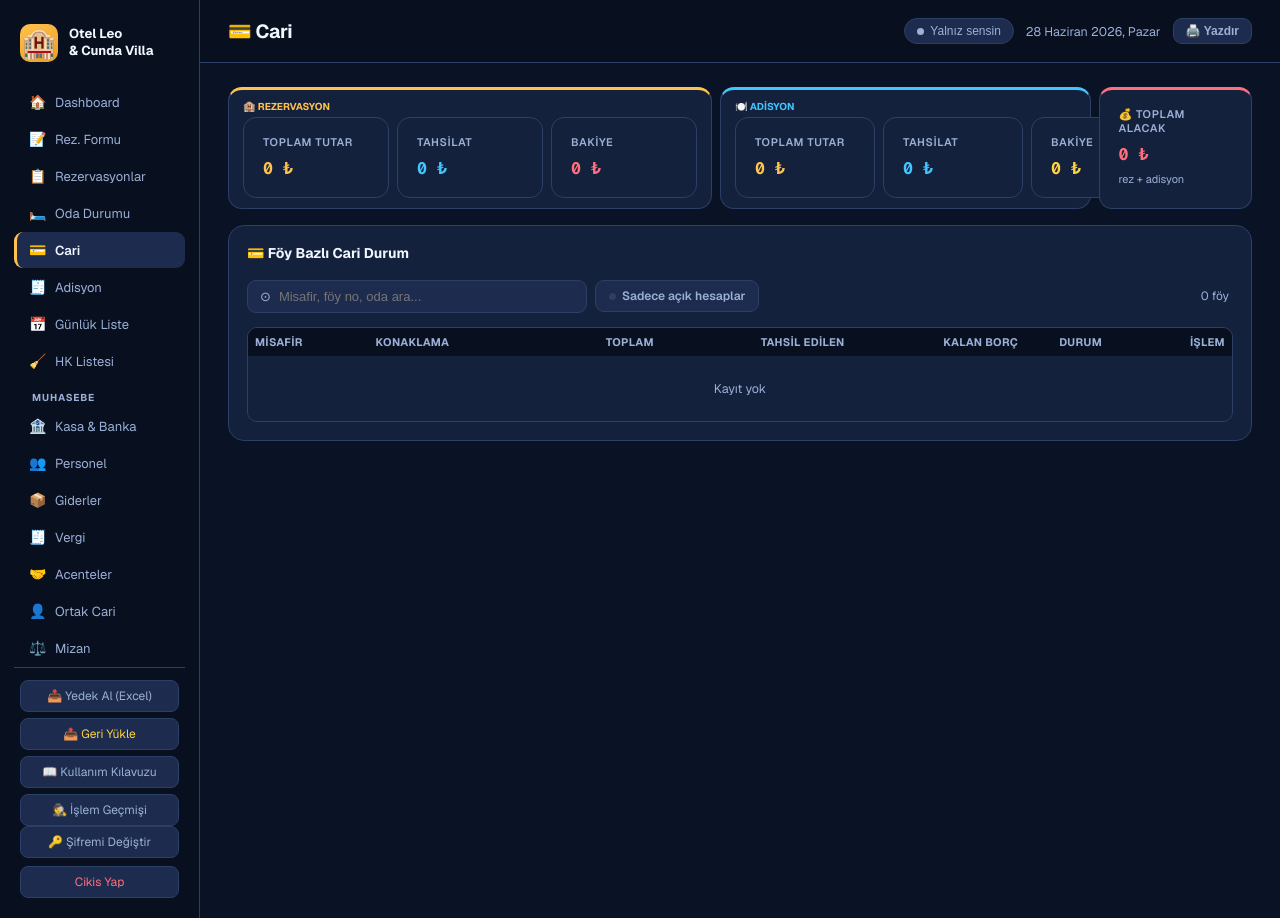
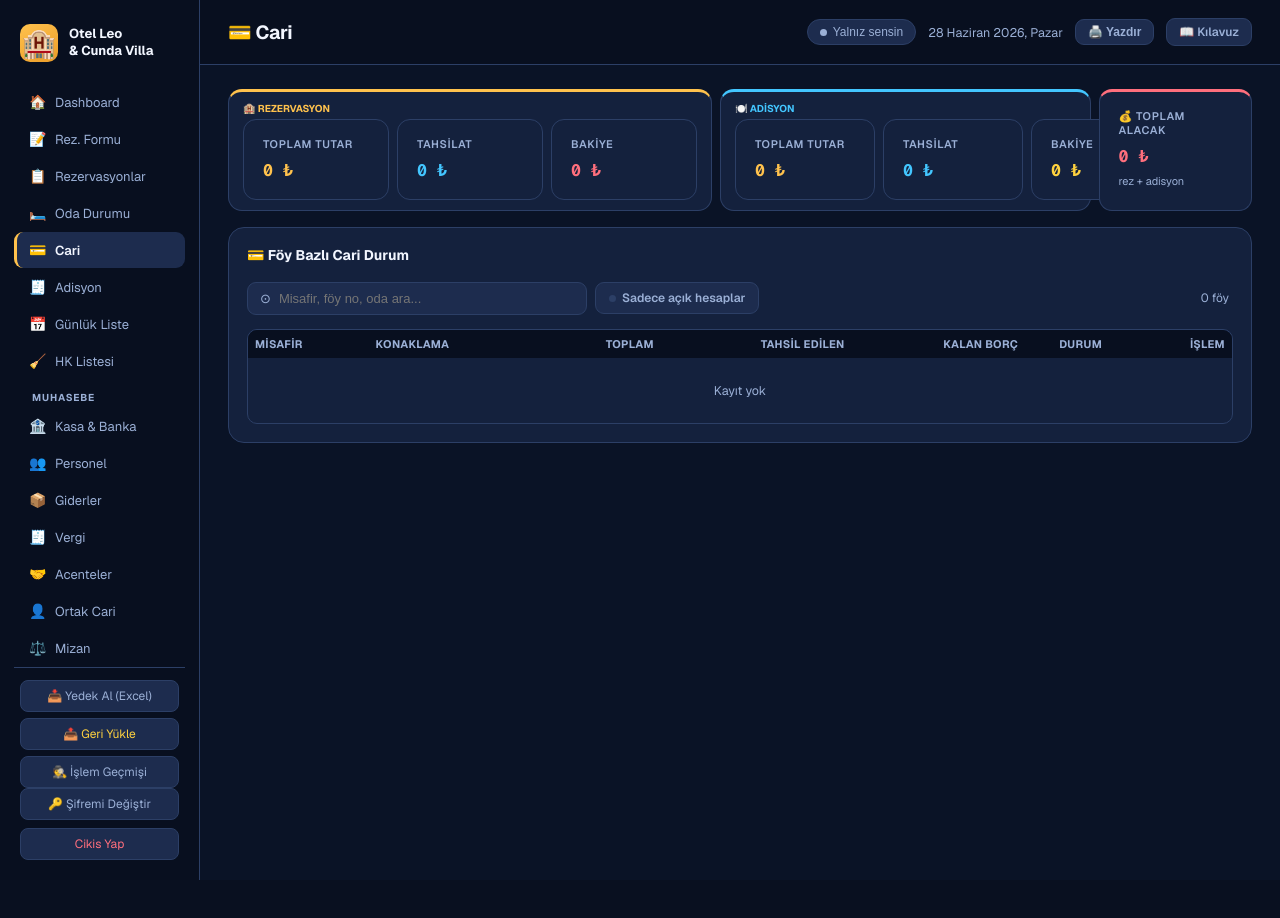
Before and after one commit to bmkucuk/kanal-yonetim, a Flask app: page /cari in a window 1280 px wide. After the commit the page ends 880 px from the top, so only its background shows below. Run offline with Flask 3, Linux system fonts and the light colour scheme; the visitor is signed in with stand-in values (Sample User, id 1); data that the repository does not hold is empty.

Commit message:
ux: Kullanım Kılavuzu linki topbar'a Yazdır butonunun yanına taşındı

```diff
--- a/templates/base.html
+++ b/templates/base.html
@@ -208,7 +208,6 @@ select.filter{background:var(--card);border:1px solid var(--border);color:var(--
     <a href="/geri-yukle" class="btn-sm" style="margin-bottom:6px;color:var(--accent4)">📤 Geri Yükle</a>
     {% endif %}
     {% if session.get('role') == 'admin' %}
-    <a href="/yardim" class="btn-sm {% if active=='yardim' %}active{% endif %}" style="margin-bottom:6px">📖 Kullanım Kılavuzu</a>
     <a href="/islem-gecmisi" class="btn-sm {% if active=='islem-gecmisi' %}active{% endif %}">🕵️ İşlem Geçmişi</a>
     {% endif %}
     {% if session.get('role') in ['admin', 'partner'] %}
@@ -236,6 +235,10 @@ select.filter{background:var(--card);border:1px solid var(--border);color:var(--
         style="padding:5px 12px;font-size:12px;background:var(--card2);color:var(--text2);border:1px solid var(--border)">
         🖨️ Yazdır
       </button>
+      <a href="/yardim" class="btn btn-print-hide"
+        style="padding:5px 12px;font-size:12px;background:var(--card2);color:var(--text2);border:1px solid var(--border);text-decoration:none">
+        📖 Kılavuz
+      </a>
     </div>
   </div>
   <div id="content">
```
